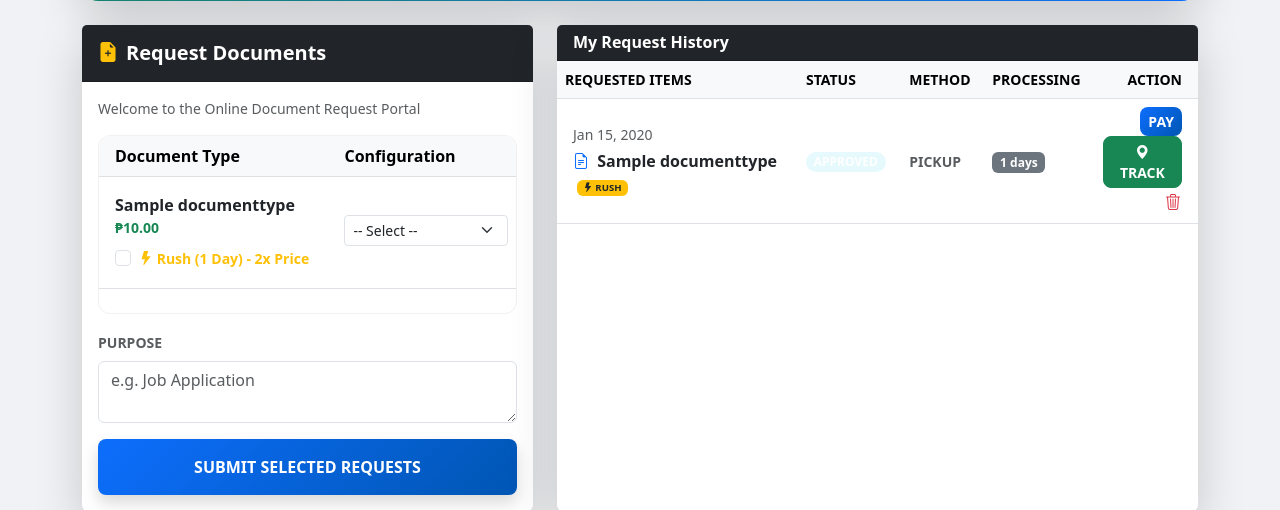
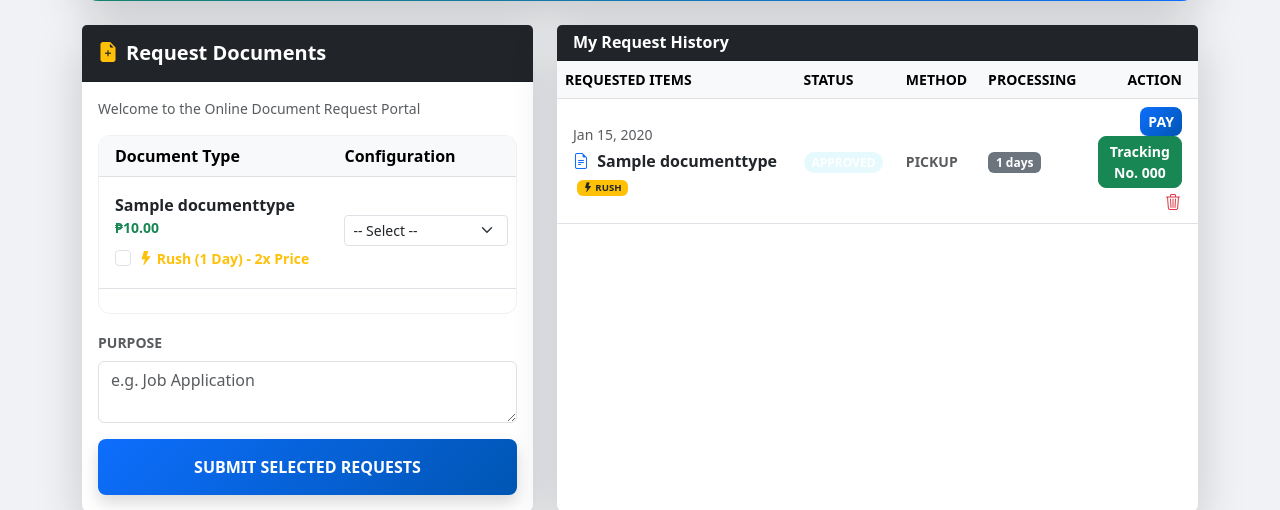
Before and after one commit to Paigeshitsu/CATC-REGISTRAR, a Django app: page /dashboard/ in a window 1280 px wide. Shown: the part 405-915 px from the top of the page. Run offline with Django 5.2, Linux system fonts and the light colour scheme; a user stored in the database is signed in; tables that the repository leaves empty hold one stand-in row (values such as "Sample post"); data that the repository does not hold is empty; parts of the project's set-up code (start-up, migrations or seed data) failed here and were passed over; some libraries are stand-ins or nearby versions.

Commit message:
Fix: Track button now shows tracking number, button renamed to TRACKING NO.

```diff
--- a/thesis/requests_app/templates/dashboard.html
+++ b/thesis/requests_app/templates/dashboard.html
@@ -378,15 +378,15 @@
                                             {% endif %}
                                             <!-- View Summary Button - Available for all processed requests -->
                                              {% if first_item.status == 'PROCESSING' or first_item.status == 'PAID' or first_item.status == 'READY' or first_item.status == 'COMPLETED' %}
-                                                <a href="{% url 'generate_receipt' first_item.id %}" target="_blank" class="btn btn-primary btn-sm fw-bold">
+                                                 <a href="{% url 'generate_receipt' first_item.id %}" target="_blank" class="btn btn-primary btn-sm fw-bold me-1">
                                                      <i class="bi bi-receipt"></i> SUMMARY
                                                  </a>
                                              {% endif %}
 
-                                            <!-- Track Button - Shows whenever tracking number exists -->
+                                             <!-- Tracking Number Button - Shows tracking number, click to view live tracking -->
                                              {% if first_item.tracking_number %}
-                                                <button type="button" class="btn btn-success btn-sm fw-bold" onclick="viewLiveTracking('{{ first_item.tracking_number }}')">
-                                                    <i class="bi bi-geo-alt-fill"></i> TRACK
+                                                 <button type="button" class="btn btn-success btn-sm fw-bold" onclick="setTrackingNumber('{{ first_item.tracking_number }}')">
+                                                     Tracking No. {{ first_item.tracking_number }}
                                                  </button>
                                             {% elif first_item.status == 'PROCESSING' or first_item.status == 'PAID' %}
                                                 {% if first_item.delivery_method == 'LBC' %}
```
Lines whose indentation alone changed are shown as unchanged.
